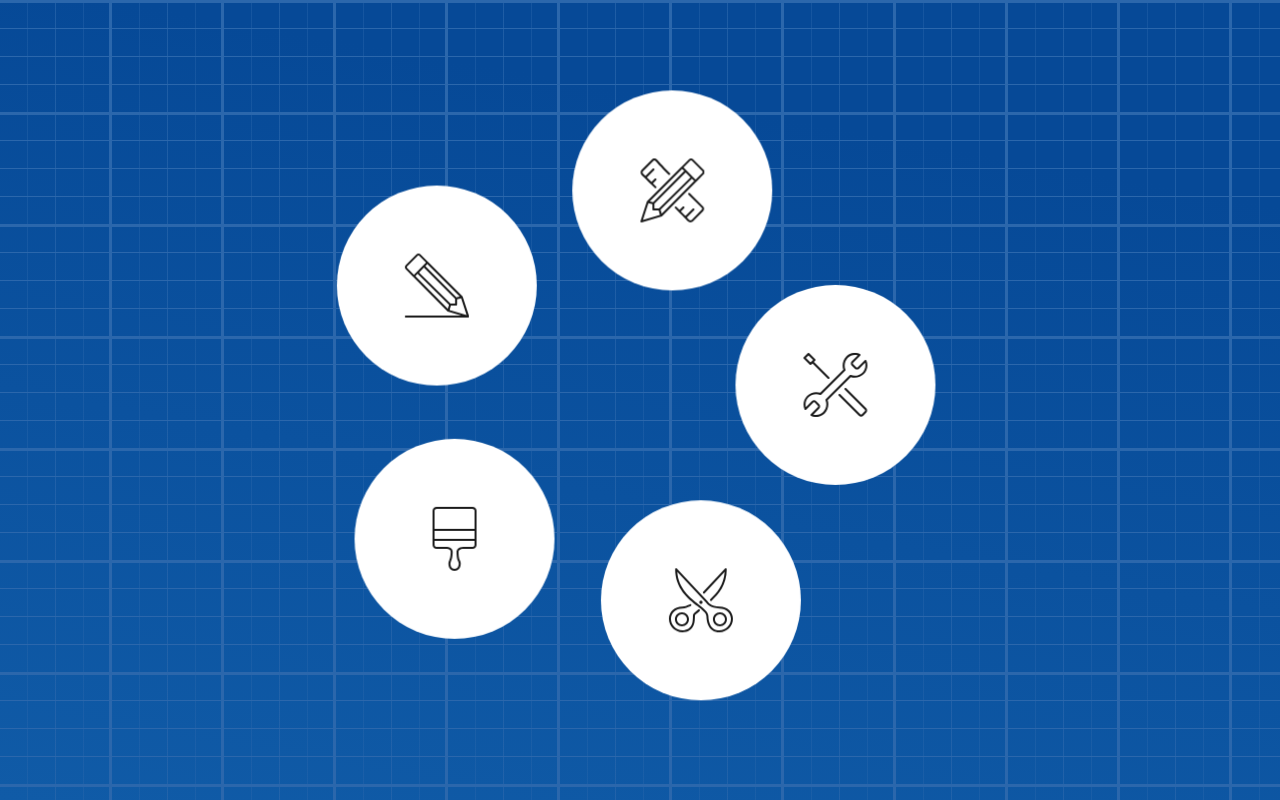
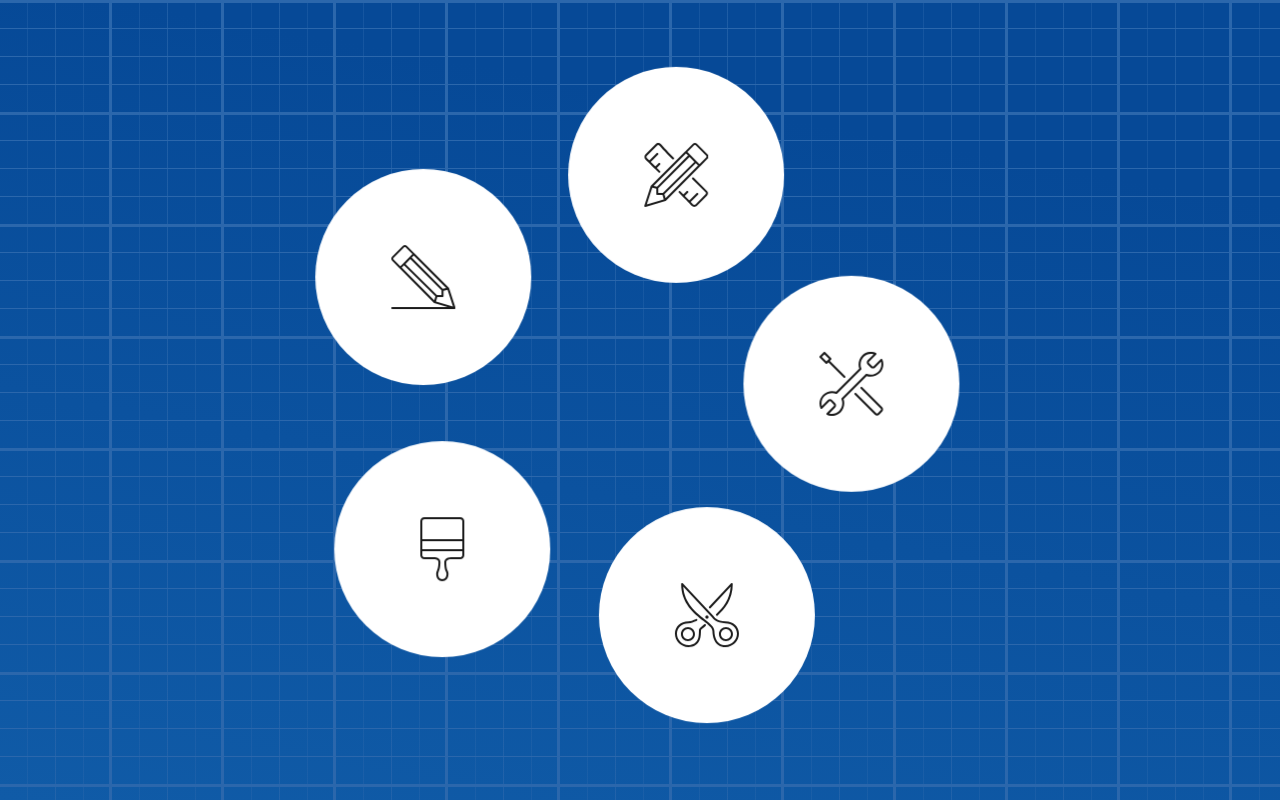
Before and after one commit to viberbyte/viberbyte.github.io, a plain HTML site: page qr/index.html in a window 1280 px wide. Drawn offline with Linux system fonts and the light colour scheme.

Commit message:
Update style.css

```diff
--- a/qr/style.css
+++ b/qr/style.css
@@ -24,7 +24,7 @@ body {
 }
 
 .links {
-  --link-size: calc(var(--base-grid)*25);
+  --link-size: calc(var(--base-grid)*27);
   color: var(--colour-black);
   display: flex;
   justify-content: center;
```
